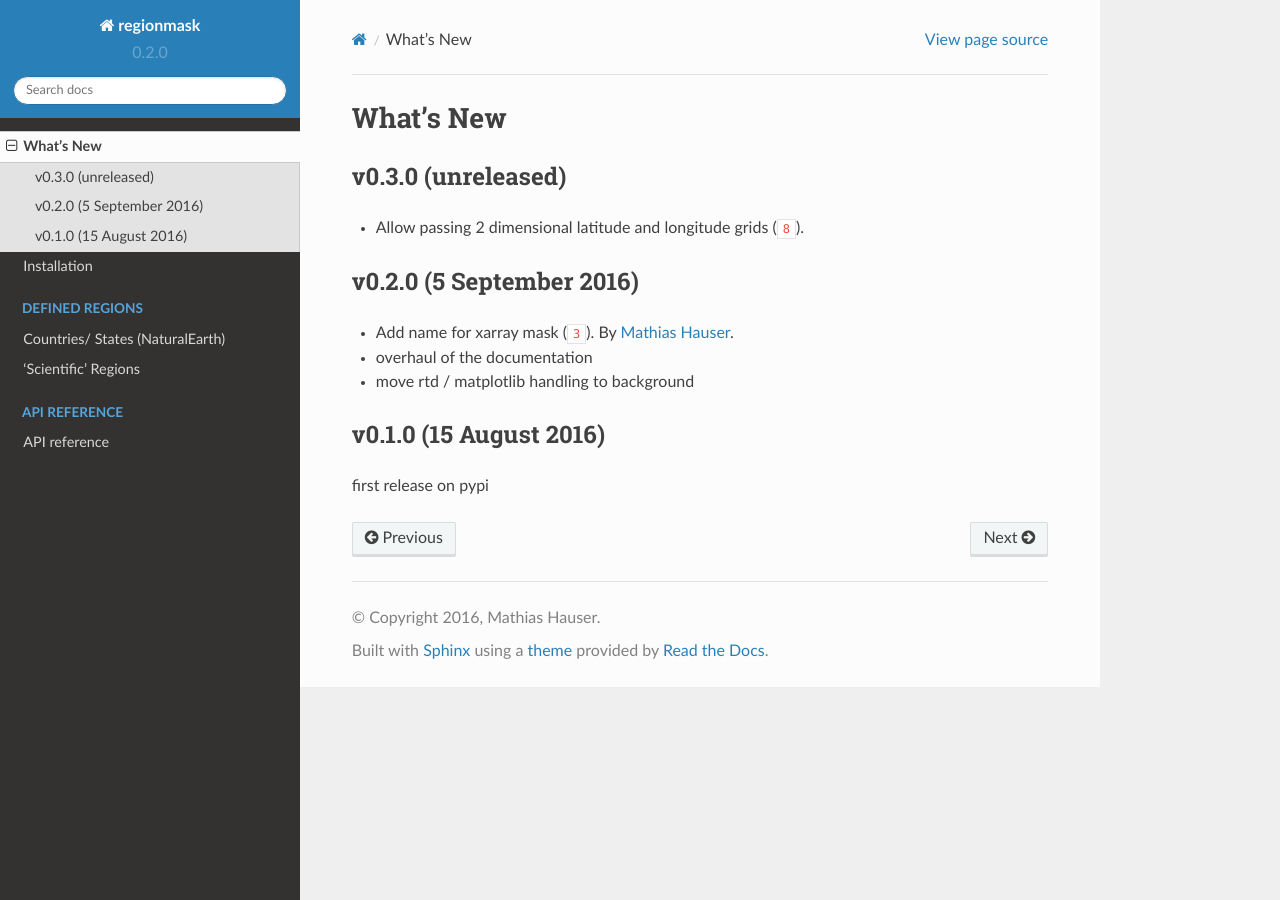
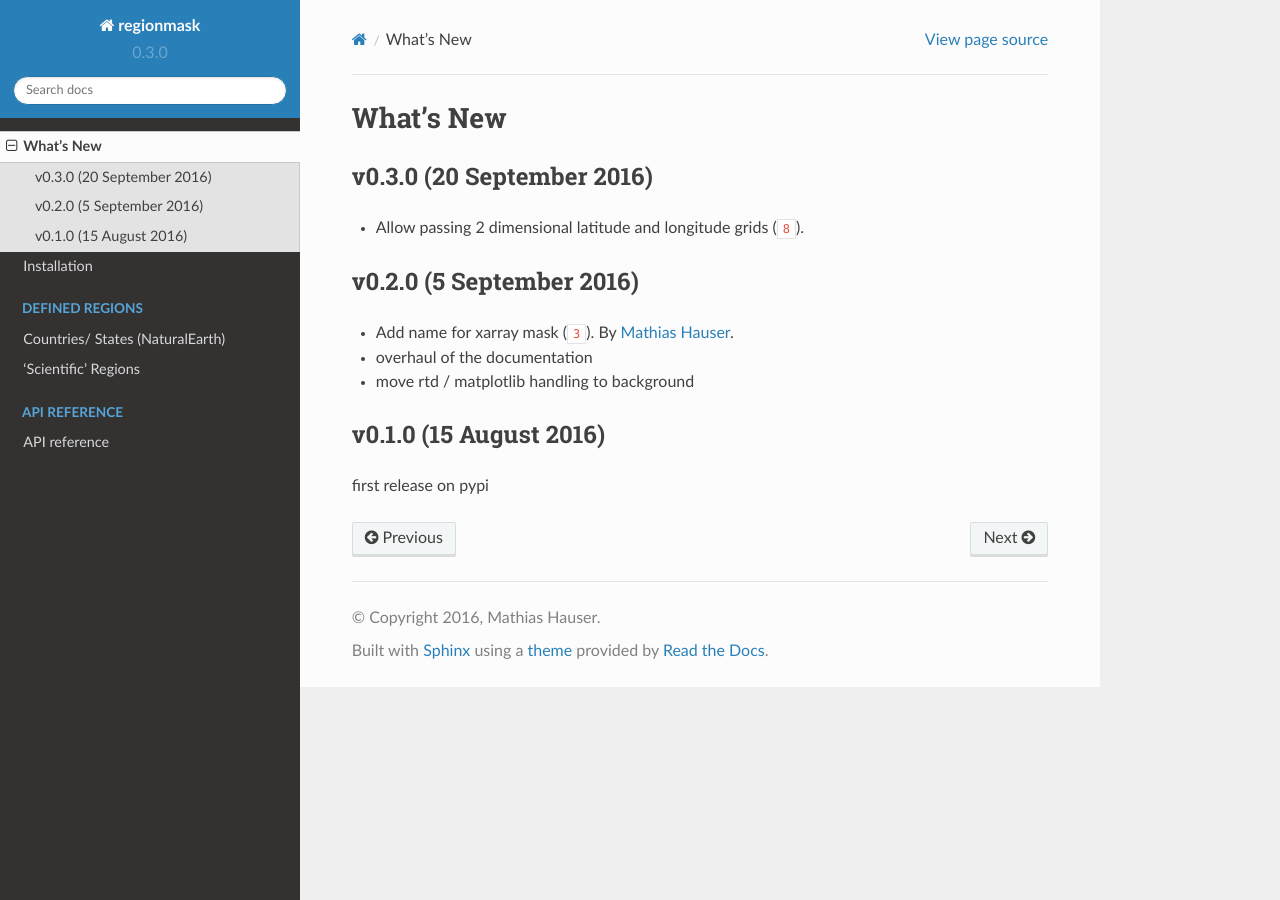
Before and after one commit to regionmask/regionmask, a Sphinx documentation site: the page built from docs/whats_new.rst, in a window 1280 px wide. Built offline with Sphinx 7.4.7 and the Read the Docs theme 2.0.0, drawn with Linux system fonts in a browser that asks for light colours; pages that are not in the unit, such as notebooks, are missing from menus; cross-references to code outside the pages are shown as plain code.

Commit message:
Release v0.3.0

```diff
--- a/docs/whats_new.rst
+++ b/docs/whats_new.rst
@@ -3,8 +3,8 @@
 What's New
 ==========
 
-v0.3.0 (unreleased)
--------------------
+v0.3.0 (20 September 2016)
+--------------------------
 
 - Allow passing 2 dimensional latitude and longitude grids (:issue:`8`).
 
--- a/regionmask/version.py
+++ b/regionmask/version.py
@@ -1 +1 @@
-version = "0.2.0"
+version = "0.3.0"
```
